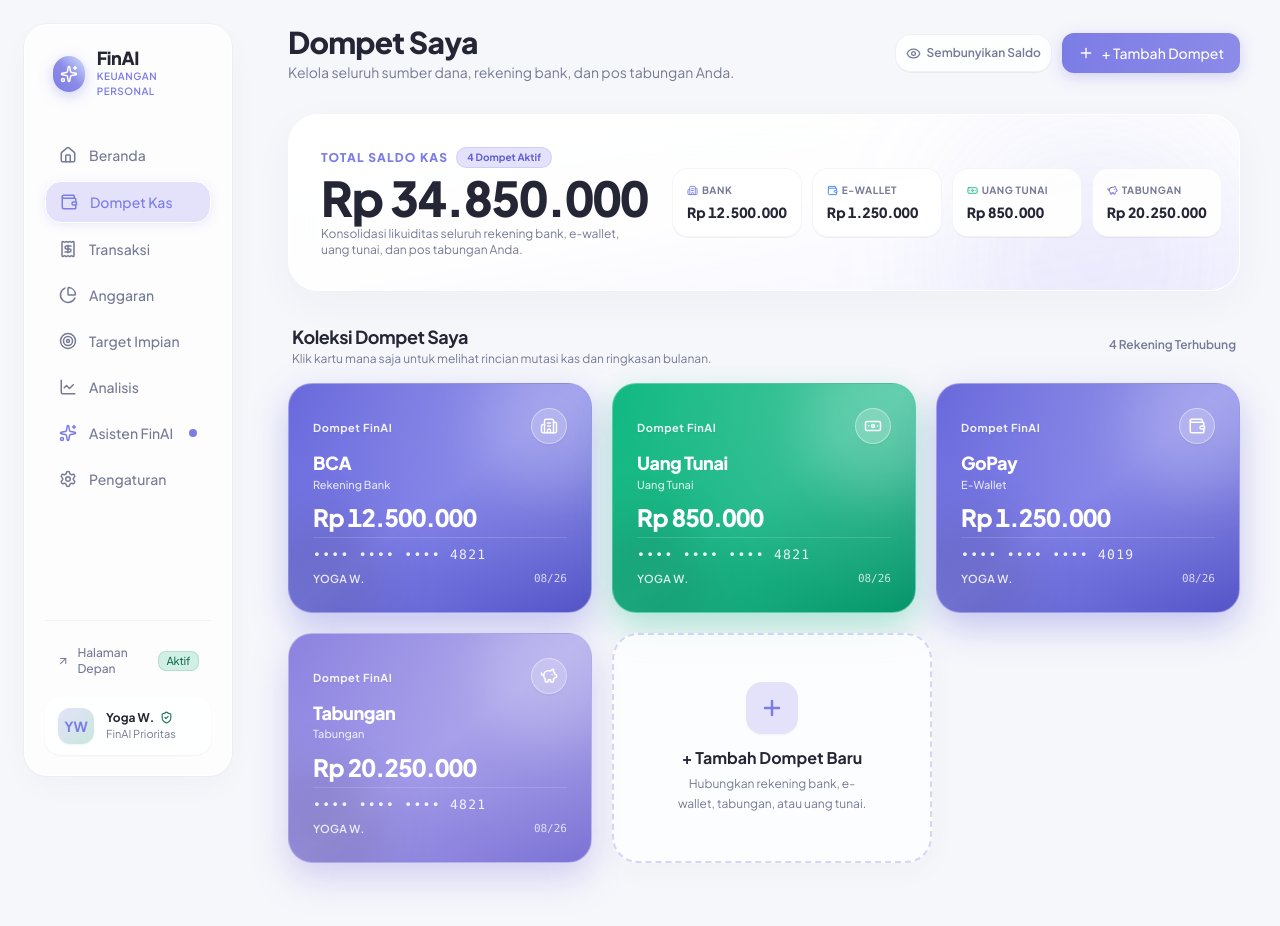
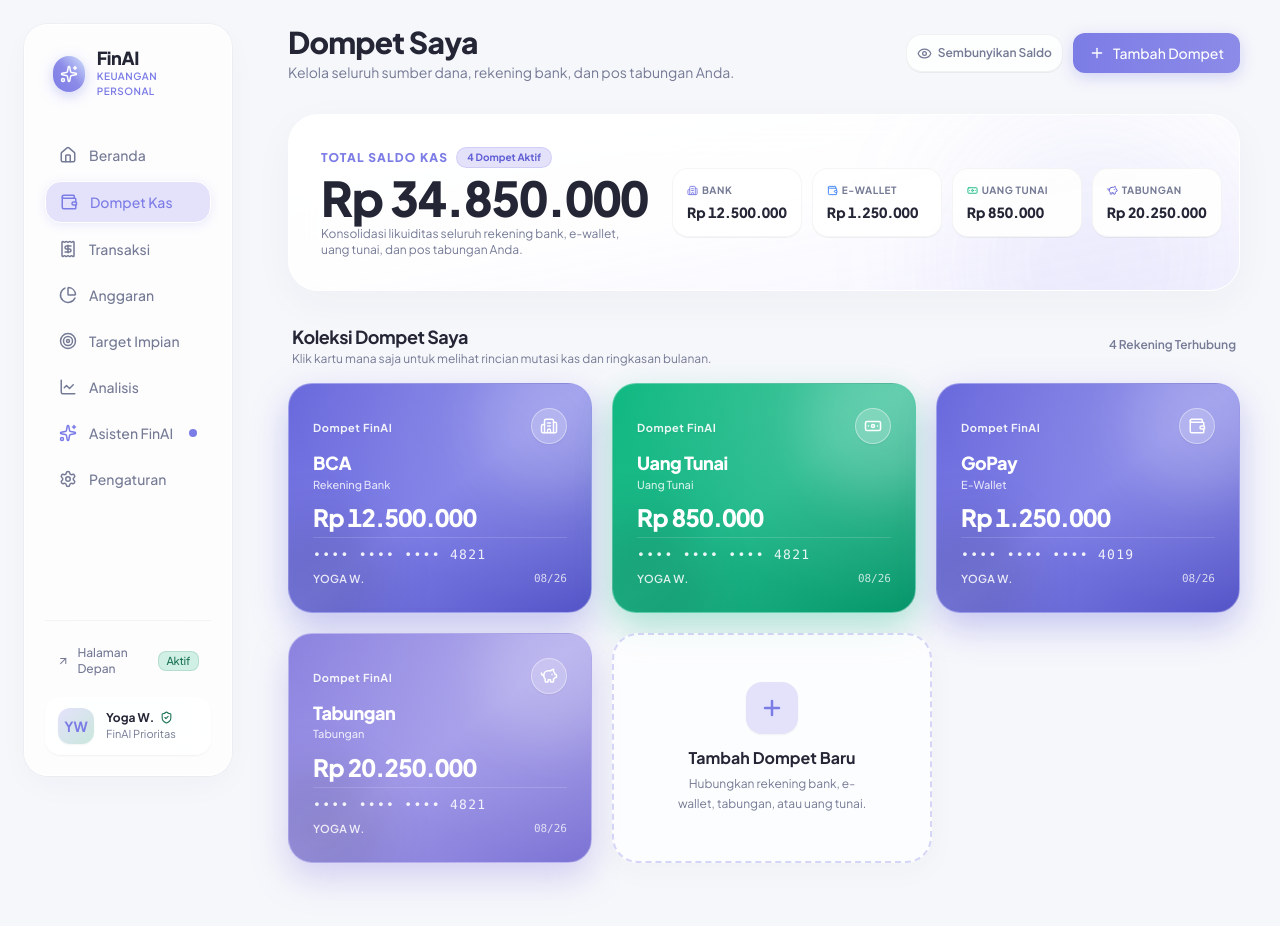
Before and after one commit to Yogawoy/FINAI, a Next.js app: page /app/wallets in a window 1280 px wide. Shown: the top 926 px of the page. Built offline with nearby package versions, Linux system fonts and the light colour scheme.

Commit message:
fix: remove redundant plus character from buttons

```diff
--- a/src/app/app/budgets/page.tsx
+++ b/src/app/app/budgets/page.tsx
@@ -246,14 +246,14 @@ export default function BudgetsPage() {
             </AnimatePresence>
           </div>
 
-          {/* + Buat Anggaran Button */}
+          {/* Buat Anggaran Button */}
           <Button
             variant="primary"
             size="md"
             icon={<Plus size={16} />}
             onClick={() => setIsCreateModalOpen(true)}
           >
-            + Buat Anggaran
+            Buat Anggaran
           </Button>
         </div>
       </div>
--- a/src/app/app/transactions/page.tsx
+++ b/src/app/app/transactions/page.tsx
@@ -202,7 +202,7 @@ export default function TransactionsPage() {
           icon={<Plus size={16} />}
           onClick={() => setIsAddModalOpen(true)}
         >
-          + Tambah Transaksi
+          Tambah Transaksi
         </Button>
       </div>
 
--- a/src/app/app/wallets/page.tsx
+++ b/src/app/app/wallets/page.tsx
@@ -143,7 +143,7 @@ export default function WalletsPage() {
             icon={<Plus size={16} />}
             onClick={() => setIsAddModalOpen(true)}
           >
-            + Tambah Dompet
+            Tambah Dompet
           </Button>
         </div>
       </div>
@@ -269,7 +269,7 @@ export default function WalletsPage() {
               icon={<Plus size={16} />}
               onClick={() => setIsAddModalOpen(true)}
             >
-              + Tambah Dompet
+              Tambah Dompet
             </Button>
           </div>
         )}
--- a/src/components/budgets/BudgetList.tsx
+++ b/src/components/budgets/BudgetList.tsx
@@ -46,7 +46,7 @@ export default function BudgetList({
             icon={<Plus size={16} />}
             onClick={onCreateBudget}
           >
-            + Buat Anggaran
+            Buat Anggaran
           </Button>
         </div>
       </div>
--- a/src/components/wallets/AddWalletCard.tsx
+++ b/src/components/wallets/AddWalletCard.tsx
@@ -21,7 +21,7 @@ export default function AddWalletCard({ onClick }: AddWalletCardProps) {
         <Plus size={24} strokeWidth={2.5} />
       </div>
       <h4 className="text-base font-bold text-[#242636] group-hover:text-[#7C7CE6] transition-colors">
-        + Tambah Dompet Baru
+        Tambah Dompet Baru
       </h4>
       <p className="text-xs text-[#757A95] mt-1 max-w-[200px] leading-relaxed">
         Hubungkan rekening bank, e-wallet, tabungan, atau uang tunai.
```
